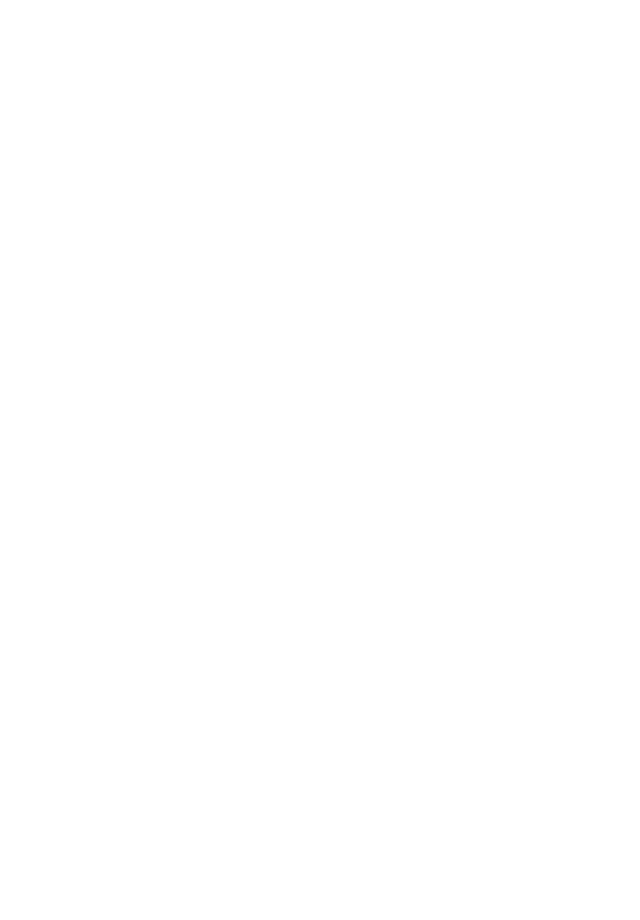
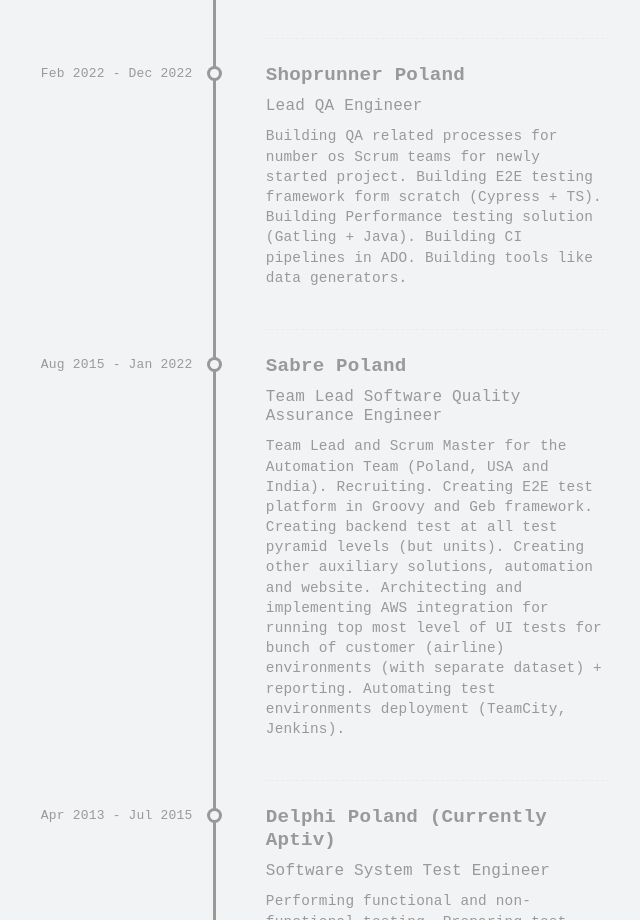
Before and after one commit to cagaragrzegorz/cagaragrzegorz.github.io, a React (Create React App) app: page / in a window 1280 px wide. Shown: the part 1880-2800 px from the top of the page, without its empty margins (204-844 px from the left). Before the commit the page ends 1842 px from the top, so only its background shows below. Built offline with nearby package versions, Linux system fonts and the light colour scheme.

Commit message:
*adding experience section

```diff
--- a/src/App.tsx
+++ b/src/App.tsx
@@ -9,6 +9,7 @@ import { Banner } from './components/Banner'
 import { AboutMe } from './components/AboutMe'
 import { Contact } from './components/Contact'
 import { Footer } from './components/Footer'
+import { Experience } from './components/Experience'
 
 function App() {
     return (
@@ -16,6 +17,8 @@ function App() {
             <Navigation />
             <Banner />
             <AboutMe />
+            <Experience />
+            {/*<Skills />*/}
             <Contact />
             <Footer />
 
--- a/src/components/Contact.tsx
+++ b/src/components/Contact.tsx
@@ -4,7 +4,7 @@ import Row from 'react-bootstrap/Row'
 
 export const Contact: React.FC = () => {
     return (
-        <div id="contact" className="navSection section lb">
+        <div id="contact" className="navSection section wb">
             <Container>
                 <Row>
                     <h3>Contact</h3>
--- /dev/null
+++ b/src/components/Experience.tsx
@@ -0,0 +1,74 @@
+import React from 'react'
+import Container from 'react-bootstrap/Container'
+import Row from 'react-bootstrap/Row'
+import '../css/timeline.css'
+import Col from 'react-bootstrap/Col'
+
+export const Experience: React.FC = () => {
+    return (
+        <div id="experience" className="navSection section lb">
+            <Container>
+                <Row>
+                    <Col md={12}>
+                        <h3>Experience</h3>
+                        <ul className="timeline">
+                            <li className="event" data-dates="Jan 2023 - Present">
+                                <h3>Fedex Dataworks Poland</h3>
+                                <h6>Principal Quality Engineer</h6>
+                                <p>
+                                    Shoprunner was acquired by Fedex Dataworks. Building E2E testing framework form
+                                    scratch (Playwright + TS). SDK tests. Recruitment and building QA team. Teaching and mentoring
+                                    other testers. Building helpers and Website for project metrics and utilities.
+                                </p>
+                            </li>
+                            <li className="event" data-dates="Feb 2022 - Dec 2022">
+                                <h3>Shoprunner Poland</h3>
+                                <h6>Lead QA Engineer</h6>
+                                <p>
+                                    Building QA related processes for number os Scrum teams for newly started project.
+                                    Building E2E testing framework form scratch (Cypress + TS). Building Performance
+                                    testing solution (Gatling + Java). Building CI pipelines in ADO. Building tools like
+                                    data generators.
+                                </p>
+                            </li>
+                            <li className="event" data-dates="Aug 2015 - Jan 2022">
+                                <h3>Sabre Poland</h3>
+                                <h6>Team Lead Software Quality Assurance Engineer</h6>
+                                <p>
+                                    Team Lead and Scrum Master for the Automation Team (Poland, USA and India).
+                                    Recruiting. Creating E2E test platform in Groovy and Geb framework. Creating backend
+                                    test at all test pyramid levels (but units). Creating other auxiliary solutions,
+                                    automation and website. Architecting and implementing AWS integration for running
+                                    top most level of UI tests for bunch of customer (airline) environments (with
+                                    separate dataset) + reporting. Automating test environments deployment (TeamCity,
+                                    Jenkins).
+                                </p>
+                            </li>
+                            <li className="event" data-dates="Apr 2013 - Jul 2015">
+                                <h3>Delphi Poland (Currently Aptiv)</h3>
+                                <h6>Software System Test Engineer</h6>
+                                <p>
+                                    Performing functional and non-functional testing. Preparing test procedures and test
+                                    methodology for project and product needs. Reporting and presenting results to
+                                    customer (on-site presentations). Test automation (CAPL, TCL, internal tools).
+                                    Developing of utility apps for test automation (Java). Elements of microcontroller
+                                    programing (C).
+                                </p>
+                            </li>
+                            <li className="event" data-dates="Aug 2011 - Mar 2013">
+                                <h3>EC Project Sp. z o.o.</h3>
+                                <h6>Automation / Vision Systems Engineer</h6>
+                                <p>
+                                    Selection of components and programming (Halcon, C# with integration of external
+                                    libraries) for vision systems purpose. Testing and implementation of prepared
+                                    solutions. Elements of project management including: customers consultation,
+                                    requirements update, preparation of the offer, and final results presentation.
+                                </p>
+                            </li>
+                        </ul>
+                    </Col>
+                </Row>
+            </Container>
+        </div>
+    )
+}
--- a/src/components/Navigation.tsx
+++ b/src/components/Navigation.tsx
@@ -20,6 +20,9 @@ export const Navigation: React.FC = () => {
                         <Nav.Link href="#about" data-id={'about'}>
                             ABOUT
                         </Nav.Link>
+                        <Nav.Link href="#experience" data-id={'experience'}>
+                            EXPERIENCE
+                        </Nav.Link>
                         <Nav.Link href="#contact" data-id={'contact'}>
                             CONTACT
                         </Nav.Link>
--- a/src/css/style.css
+++ b/src/css/style.css
@@ -107,7 +107,6 @@ body {
 }
 
 .cd-headline.clip .cd-words-wrapper::after {
-    /* line */
     content: '';
     position: absolute;
     top: 0;
@@ -164,7 +163,6 @@ img {
     position: relative;
     overflow: hidden;
     padding: 70px 0;
-    text-align: justify;
 }
 
 .section.wb {
--- /dev/null
+++ b/src/css/timeline.css
@@ -0,0 +1,99 @@
+
+.timeline {
+    border-left: 3px solid #999999;
+    border-bottom-right-radius: 4px;
+    border-top-right-radius: 4px;
+    margin: 0 auto;
+    letter-spacing: 0.2px;
+    position: relative;
+    line-height: 1.4em;
+    font-size: 1.03em;
+    padding: 50px;
+    list-style: none;
+    text-align: left;
+    max-width: 40%;
+}
+
+@media (max-width: 767px) {
+    .timeline {
+        max-width: 98%;
+        padding: 25px;
+    }
+}
+
+.timeline h1 {
+    font-weight: 300;
+    font-size: 1.4em;
+}
+
+
+.timeline h3 {
+    font-weight: 600;
+    font-size: 1.2rem;
+    margin-bottom: 10px;
+}
+.timeline h6 {
+    font-weight: 300;
+    font-size: 1rem;
+    margin-bottom: 10px;
+}
+
+.timeline .event {
+    border-bottom: 1px dashed #e8ebf1;
+    padding-bottom: 25px;
+    margin-bottom: 25px;
+    position: relative;
+}
+
+@media (max-width: 767px) {
+    .timeline .event {
+        padding-top: 30px;
+    }
+}
+
+.timeline .event:last-of-type {
+    padding-bottom: 0;
+    margin-bottom: 0;
+    border: none;
+}
+
+.timeline .event:before,
+.timeline .event:after {
+    position: absolute;
+    display: block;
+    top: 0;
+}
+
+.timeline .event:before {
+    left: -225px;
+    content: attr(data-dates);
+    text-align: right;
+    font-weight: 100;
+    font-size: 0.9em;
+    min-width: 120px;
+}
+
+@media (max-width: 767px) {
+    .timeline .event:before {
+        left: 0px;
+        text-align: left;
+    }
+}
+
+.timeline .event:after {
+    -webkit-box-shadow: 0 0 0 3px #999999;
+    box-shadow: 0 0 0 3px #999999;
+    left: -56px;
+    background: #f2f3f5;
+    border-radius: 50%;
+    height: 9px;
+    width: 9px;
+    content: '';
+    top: 5px;
+}
+
+@media (max-width: 767px) {
+    .timeline .event:after {
+        left: -31px;
+    }
+}
```
Also changed, not shown: src/components/AboutMe.tsx (+5 -6 lines), src/components/Skills.tsx (added, +16 -0 lines), 1 other file (tests, documents, lock files or other folders). Lines whose indentation alone changed are shown as unchanged.
